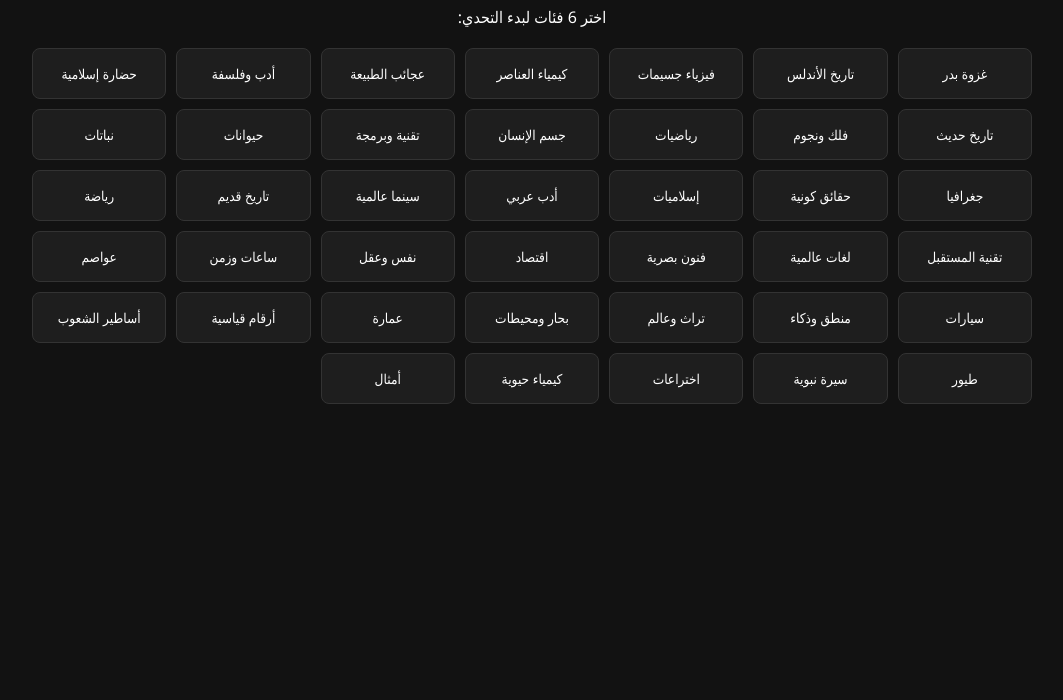
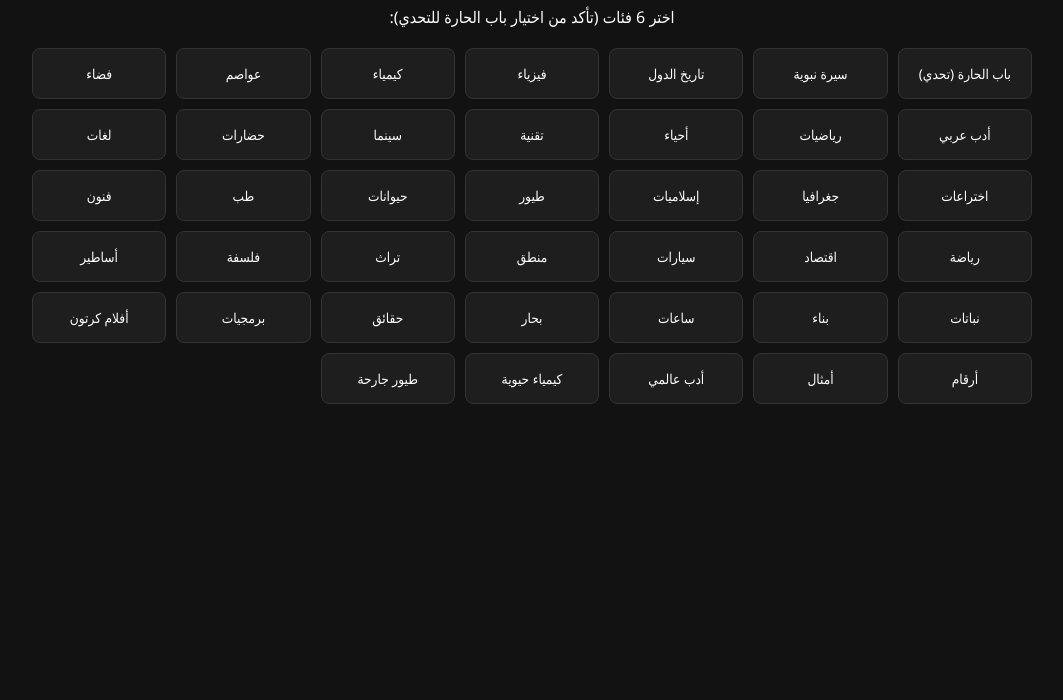
Before and after one commit to izuldeen2003/seen, a plain HTML site: page index.html in a window 1280 px wide. Shown: the part 100-800 px from the top of the page, without its empty margins (108-1171 px from the left). Drawn offline with Linux system fonts and the light colour scheme.

Commit message:
Update index.html

```diff
--- a/index.html
+++ b/index.html
@@ -3,7 +3,7 @@
 <head>
     <meta charset="UTF-8">
     <meta name="viewport" content="width=device-width, initial-scale=1.0, maximum-scale=1.0, user-scalable=no">
-    <title>تحدي الـ 40 - حزمة الأسئلة الاحترافية</title>
+    <title>تحدي الـ 40 - نسخة باب الحارة والأسئلة الصعبة</title>
     <style>
         :root { --accent: #ffae00; --dark-bg: #121212; --card-bg: #1e1e1e; --text: #ffffff; }
         * { box-sizing: border-box; font-family: 'Segoe UI', Tahoma, sans-serif; -webkit-tap-highlight-color: transparent; }
@@ -31,10 +31,10 @@
 <body>
 
 <div id="setup" class="setup-screen">
-    <h1 style="color:var(--accent)">🏆 تحدي الـ 40 - حزمة الأسئلة الاحترافية</h1>
-    <p>اختر 6 فئات لبدء التحدي:</p>
+    <h1 style="color:var(--accent)">🏆 تحدي الـ 40 - نسخة باب الحارة</h1>
+    <p>اختر 6 فئات (تأكد من اختيار باب الحارة للتحدي):</p>
     <div id="cats" class="cat-grid"></div>
-    <button id="start" class="btn-main" style="display:none" onclick="initGame()">ابدأ التحدي</button>
+    <button id="start" class="btn-main" style="display:none" onclick="initGame()">ابدأ المواجهة</button>
 </div>
 
 <div id="game" style="display:none">
@@ -60,46 +60,50 @@
 
 <script>
 const data = {
-    "غزوة بدر": {200:["من الذي استشار النبي ﷺ في بدر وقال: 'يا رسول الله، إن جئت من مكة تطلب القوم فوالله ما سلكت بك السبل..'؟","سعد بن معاذ"], 400:["من هو الصحابي الذي قطع يد أبي جهل في المعركة؟","معاذ بن عمرو بن الجموح"], 600:["من هو المشرك الذي حمل راية قريش في معركة بدر؟","طلحة بن أبي طلحة العبدري"]},
-    "تاريخ الأندلس": {200:["من هو مؤسس الدولة الأموية في الأندلس؟","عبد الرحمن الداخل (صقر قريش)"], 400:["ما هو الاسم الذي أطلقه العرب على مضيق جبل طارق قبل الفتح؟","الزقاق"], 600:["من هو القائد المغربي الذي انتصر في معركة الزلاقة؟","يوسف بن تاشفين"]},
-    "فيزياء جسيمات": {200:["ما هو الجسيم الأولي الذي يعتقد أنه يمنح المادة كتلتها؟","بوزون هيغز"], 400:["ما هما النوعان الأساسيان من الكواركات الموجودة في البروتون؟","كوارك علوي (Up) وكوارك سفلي (Down)"], 600:["ما هو اسم الجهاز العملاق الموجود في سويسرا لتسريع الجسيمات؟","مصادم الهادرونات الكبير (LHC)"]},
-    "كيمياء العناصر": {200:["ما هو العنصر الكيميائي الذي يرمز له بـ (K)؟","البوتاسيوم"], 400:["ما هو المعدن الوحيد الذي لا ينجذب للمغناطيس؟","الذهب (أو النحاس/الألمنيوم)"], 600:["ما هو الغاز النبيل الذي يستخدم في تعبئة مناطيد الأرصاد الجوية بدلاً من الهيدروجين؟","الهيليوم"]},
-    "عجائب الطبيعة": {200:["ما هو أعلى جبل في أفريقيا؟","جبل كليمنجارو"], 400:["ما هو أكبر حيد مرجاني في العالم؟","الحيد المرجاني العظيم (أستراليا)"], 600:["ما هي أعمق بحيرة مياه عذبة في العالم؟","بحيرة بايكال (روسيا)"]},
-    "أدب وفلسفة": {200:["من هو صاحب كتاب 'حي بن يقظان'؟","ابن طفيل"], 400:["من هو الفيلسوف الذي لقب بـ 'المعلم الثاني'؟","الفارابي"], 600:["ما هي الرواية التي تعتبر الأطول في التاريخ من حيث عدد الكلمات؟","البحث عن الزمن المفقود (مارسيل بروست)"]},
-    "حضارة إسلامية": {200:["من هو مؤسس علم الجبر؟","الخوارزمي"], 400:["ما هو اسم المستشفى الذي بناه الوليد بن عبد الملك بدمشق؟","البيمارستان"], 600:["من هو العالم المسلم الذي اكتشف الدورة الدموية الصغرى؟","ابن النفيس"]},
-    "تاريخ حديث": {200:["في أي عام سقط جدار برلين؟","1989 م"], 400:["من هو القائد الذي وحد ألمانيا في القرن التاسع عشر؟","أوتو فون بسمارك"], 600:["ما هو الاسم القديم لدولة تايلاند؟","سيام"]},
-    "فلك ونجوم": {200:["ما هو النجم الأقرب للأرض بعد الشمس؟","رجل القنطور (Alpha Centauri)"], 400:["ما هو الاسم العلمي لظاهرة القطبين الملونة؟","الأورورا (الشفق القطبي)"], 600:["ما هو 'سديم السرطان' وبقايا أي حدث فلكي هو؟","بقايا مستعر أعظم (Supernova)"]},
-    "رياضيات": {200:["ما هو العدد الذي يسبق المليار مباشرة؟","999 مليوناً و999 ألفاً و999"], 400:["ما هو الرقم الذي يمثل 'النسبة الذهبية' تقريباً؟","1.618"], 600:["من هو العالم الذي وضع أسس الهندسة اللاإقليدية؟","نيكولاي لوباتشيفسكي"]},
-    "جسم الإنسان": {200:["أين توجد أصغر عضلة في جسم الإنسان؟","في الأذن (عضلة الركاب)"], 400:["ما هو العضو الوحيد الذي لا يصله الدم مباشرة ويأخذ الأكسجين من الهواء؟","قرنية العين"], 600:["كم عدد لترات الدم في جسم الإنسان البالغ تقريباً؟","5 إلى 6 لترات"]},
-    "تقنية وبرمجة": {200:["ما هي لغة البرمجة الأكثر استخداماً في تطوير الويب (جانب العميل)؟","جافا سكريبت"], 400:["من هو مخترع نظام التشغيل لينكس؟","لينوس تورفالدس"], 600:["ماذا يرمز اختصار DNS في عالم الشبكات؟","نظام أسماء النطاقات (Domain Name System)"]},
-    "حيوانات": {200:["ما هو الحيوان الذي يمتلك أكبر عين في العالم؟","الحبار العملاق"], 400:["كم عدد قلوب الأخطبوط؟","3 قلوب"], 600:["ما هو الحيوان الذي لا يستطيع القفز نهائياً؟","الفيل"]},
-    "نباتات": {200:["ما هي أطول الأشجار في العالم؟","أشجار السكويا (الخشب الأحمر)"], 400:["ما هو النبات الذي يستخرج منه صبغ 'النيلة'؟","نبات الإنديغو"], 600:["ما هو اسم الجزء في النبات المسؤول عن نقل الماء من الجذور؟","الخشب (Xylem)"]},
-    "جغرافيا": {200:["ما هي أصغر قارة في العالم؟","أستراليا"], 400:["دولة 'بنين' الحالية كانت تسمى سابقاً بـ..؟","داهومي"], 600:["ما هي الدولة التي يمر بها كل من خط الاستواء ومدار الجدي؟","البرازيل"]},
-    "حقائق كونية": {200:["ما هو أبرد مكان في الكون تم رصده؟","سديم بوميرانج"], 400:["كم يستغرق الضوء ليقطع المسافة من القمر للأرض؟","ثانية واحدة وثلث (1.3 ثانية)"], 600:["ما هي المادة التي تشكل حوالي 27% من الكون ولا تُرى؟","المادة المظلمة"]},
-    "إسلاميات": {200:["ما هي السورة التي تسمى 'قلب القرآن'؟","سورة يس"], 400:["كم عدد الأنبياء الذين ذكروا في القرآن الكريم؟","25 نبياً"], 600:["من هو الصحابي الذي أشار بحفر الخندق في غزوة الأحزاب؟","سلمان الفارسي"]},
-    "أدب عربي": {200:["من هو الشاعر الملقب بـ 'رهين المحبسين'؟","أبو العلاء المعري"], 400:["من هو مؤلف كتاب 'الأغاني'؟","الأصفهاني"], 600:["ما هو اللقب الذي أطلق على الخنساء في الجاهلية؟","تماضر"]},
-    "سينما عالمية": {200:["من هو مخرج سلسلة أفلام 'سيد الخواتم'؟","بيتر جاكسون"], 400:["ما هو أول فيلم رسوم متحركة طويل أنتجته ديزني؟","سـنو وايت والأقزام السبعة"], 600:["من هو الممثل الذي فاز بأكبر عدد من جوائز الأوسكار لأفضل ممثل؟","دانيال دي لويس (3 جوائز)"]},
-    "تاريخ قديم": {200:["من هو الفرعون الذي بنى معبد أبو سمبل؟","رمسيس الثاني"], 400:["ما هي المدينة التي كانت عاصمة الإمبراطورية الآشورية؟","نينوى"], 600:["من هو القائد القرطاجي الذي هزم الرومان في معركة كاناي؟","هانيبال"]},
-    "رياضة": {200:["في أي دولة أقيمت أول نسخة من كأس العالم 1930؟","الأوروغواي"], 400:["ما هو عدد لاعبي فريق كرة الماء؟","7 لاعبين"], 600:["من هو العداء الذي يحمل الرقم القياسي في سباق 100 متر؟","يوسين بولت"]},
-    "تقنية المستقبل": {200:["ماذا يرمز اختصار IoT؟","إنترنت الأشياء"], 400:["ما هي العملة الرقمية التي اخترعها 'فيتاليك بوتيرين'؟","إيثيريوم"], 600:["ما هي تقنية التعديل الجيني التي تستخدم المقصات الجزيئية؟","CRISPR"]},
-    "لغات عالمية": {200:["ما هي اللغة الأكثر تحدثاً في قارة أمريكا الجنوبية؟","الإسبانية (تليها البرتغالية)"], 400:["ما هي اللغة الرسمية في إثيوبيا؟","الأمهرية"], 600:["ما هي عائلة اللغات التي تنتمي إليها اللغة الهنغارية؟","اللغات الأورالية (ليست هندو-أوروبية)"]},
-    "فنون بصرية": {200:["من هو الفنان صاحب لوحة 'الصرخة'؟","إدوارد مونك"], 400:["ما هي المدرسة الفنية التي أسسها بيكاسو؟","التكعيبية"], 600:["ما هو الاسم الحقيقي للفنان 'بانكسي' المجهول الهوية؟","غير معروف (تكهنات تشير إلى روبرت ديل نايا)"]},
-    "اقتصاد": {200:["ما هو المصطلح الذي يطلق على الارتفاع الجنوني للأسعار؟","التضخم المفرط"], 400:["ما هو مؤشر البورصة الأشهر في نيويورك؟","داو جونز"], 600:["من هو صاحب نظرية 'اليد الخفية' في الاقتصاد؟","آدم سميث"]},
-    "نفس وعقل": {200:["ما هي متلازمة 'ستوكهولم'؟","تعاطف الضحية مع الجاني"], 400:["ما هو الجزء المسؤول عن الذاكرة في الدماغ؟","الحصين (Hippocampus)"], 600:["ما هو 'تأثير وهمي' (Placebo Effect)؟","تحسن المريض بسبب اعتقاده بأنه يتلقى علاجاً"]},
-    "ساعات وزمن": {200:["كم عدد الساعات في السنة الكبيسة؟","8784 ساعة"], 400:["من هو مخترع الساعة البندولية؟","كريستيان هوغنز"], 600:["ما هو خط الزوال الذي يقسم العالم إلى شرق وغرب؟","خط غرينتش"]},
-    "عواصم": {200:["ما هي عاصمة ألبانيا؟","تيرانا"], 400:["ما هي عاصمة منغوليا؟","أولان باتور"], 600:["ما هي عاصمة السنغال؟","داكار"]},
-    "سيارات": {200:["ما هي الشركة المصنعة لسيارة 'موستانج'؟","فورد"], 400:["ما هو معنى كلمة 'تويوتا' باليابانية؟","حقل الأرز الوفير"], 600:["ما هو اسم أول محرك احتراق داخلي ناجح في التاريخ؟","محرك أوتو"]},
-    "منطق وذكاء": {200:["ما هو الشيء الذي يمتلك مدناً بلا بيوت وجبالاً بلا أشجار؟","الخريطة"], 400:["ما هو الشيء الذي يدخل مبللاً ويخرج جافاً؟","الخبز (في الفرن)"], 600:["ما هو الشيء الذي لا يبرد مهما وضعته في الثلاجة؟","الفلفل الحار"]},
-    "تراث وعالم": {200:["ما هي رقصة 'الفلامنكو' ومن أي بلد؟","إسبانيا"], 400:["ما هو الزي التقليدي للمرأة في فيتنام؟","آو داي"], 600:["ما هي الأداة التي تستخدم في اليابان لتناول الطعام؟","هاشي (عيدان الأكل)"]},
-    "بحار ومحيطات": {200:["ما هو أملح بحر في العالم؟","البحر الميت"], 400:["ما هو المضيق الذي يفصل بين بريطانيا وفرنسا؟","مضيق دوفر"], 600:["ما هو اسم القارة المفقودة الأسطورية تحت المحيط الأطلسي؟","أطلانطس"]},
-    "عمارة": {200:["من هو المصمم المعماري لبرج خليفة؟","أدريان سميث"], 400:["ما هو الطراز المعماري الذي اشتهرت به الدولة العثمانية في المساجد؟","الطراز السلوجوقي/البيزنطي المتطور"], 600:["أين يقع مبنى 'الأوبرا' الشهير الذي يشبه الأشرعة؟","سيدني"]},
-    "أرقام قياسية": {200:["ما هي الدولة التي تمتلك أطول خط ساحلي في العالم؟","كندا"], 400:["ما هي أكبر جزيرة في العالم (ليست قارة)؟","غرينلاند"], 600:["ما هي الدولة الأكثر سكاناً في العالم حالياً (2024+)؟","الهند"]},
-    "أساطير الشعوب": {200:["من هو إله الرعد في الأساطير النوردية؟","ثور (Thor)"], 400:["ما هو مخلوق 'المينوتور' الأسطوري؟","جسم إنسان ورأس ثور"], 600:["ما هي حديقة 'هسبيريديس' في الأساطير اليونانية؟","حديقة التفاح الذهبي"]},
-    "طيور": {200:["ما هو الطائر الذي يستطيع الطيران للخلف؟","الطنان"], 400:["ما هو الطائر الذي يمتلك أطول جناحين؟","القطرس الجوال"], 600:["ما هو الطائر الذي لا يمتلك أجنحة (أجنحته ضامرة جداً)؟","الكيوي"]},
-    "سيرة نبوية": {200:["من هي حاضنة النبي ﷺ؟","أم أيمن (بركة الحبشية)"], 400:["ما هو اسم سيف النبي ﷺ المشهور؟","ذو الفقار"], 600:["كم عدد الغزوات التي قادها النبي ﷺ بنفسه؟","27 غزوة"]},
-    "اختراعات": {200:["من اخترع الديناميت؟","ألفرد نوبل"], 400:["من اخترع الراديو؟","غولييلمو ماركوني"], 600:["من اخترع الطباعة بالحروف المتحركة؟","يوهان غوتنبرغ"]},
-    "كيمياء حيوية": {200:["ما هو الحمض النووي المسؤول عن الوراثة؟","DNA"], 400:["ما هو الهرمون الملقب بهرمون السعادة؟","السيروتونين"], 600:["ما هي المادة التي تسبب تجلط الدم عند الجروح؟","الفايبرين (أو الصفائح الدموية)"]},
-    "أمثال": {200:["أكمل المثل: 'الطيور على أشكالها...'؟","تقع"], 400:["ماذا يضرب المثل بـ 'عنقاء مغرب'؟","المستحيلات"], 600:["من هو الشخص الذي يضرب به المثل في الكرم عند العرب؟","حاتم الطائي"]}
+    "باب الحارة (تحدي)": {
+        200: ["ما هو الاسم الكامل لشخصية 'الإدشري' وما هو الذنب الذي ظل يطارده؟", "سطيف، قتله للحارس (أبو سمعو) وسرقة الذهب"],
+        400: ["في أي جزء ظهرت شخصية 'مأمون بيك' (الجاسوس) ومن هو الممثل الذي جسدها؟", "الجزء الرابع، الممثل فايز قزق"],
+        600: ["ما صلة القرابة الحقيقية بين 'النمس' و 'الواوي' وكيف انتهت قصتهما؟", "توأم، قتله معتز (أو قتل النمس لأخيه الواوي في الجزء السادس)"]
+    },
+    "سيرة نبوية": {200:["ما اسم الناقة التي هاجر عليها النبي ﷺ؟","القصواء"], 400:["من هو الصحابي الذي نزل فيه صدر سورة عبس؟","عبد الله بن أم مكتوم"], 600:["كم عدد الأجنحة التي رآها النبي ﷺ لجبريل عليه السلام؟","600 جناح"]},
+    "تاريخ الدول": {200:["من هو المؤسس الحقيقي للدولة العباسية؟","أبو جعفر المنصور"], 400:["من هو القائد المسلم الذي بنى مدينة القيروان؟","عقبة بن نافع"], 600:["ما هو الاسم القديم لمدينة إسطنبول قبل الفتح الإسلامي؟","القسطنطينية (بيزنطة)"]},
+    "فيزياء": {200:["ما هي وحدة قياس القوة؟","النيوتن"], 400:["ما هو اللون الذي ينتج عن دمج جميع ألوان الطيف؟","الأبيض"], 600:["ما هو اسم القوة التي تربط الكواركات ببعضها داخل البروتون؟","القوة النووية القوية (الغلوونات)"]},
+    "كيمياء": {200:["ما هو الغاز المسبب لظاهرة الاحتباس الحراري بشكل رئيسي؟","ثاني أكسيد الكربون"], 400:["ما هو العنصر الكيميائي الذي يمثل 78% من هواء الأرض؟","النيتروجين"], 600:["ما هو الاسم الكيميائي لملح الطعام؟","كلوريد الصوديوم"]},
+    "عواصم": {200:["عاصمة سويسرا؟","بيرن"], 400:["عاصمة إستونيا؟","تالين"], 600:["عاصمة نيجيريا؟","أبوجا"]},
+    "فضاء": {200:["كوكب يلقب بالكوكب الأحمر؟","المريخ"], 400:["ما هي أكبر مجرة قريبة من مجرتنا؟","أندروميدا"], 600:["ما هو اسم التلسكوب الفضائي الذي أطلق عام 2021؟","جيمس ويب"]},
+    "أدب عربي": {200:["من هو صاحب كتاب 'البخلاء'؟","الجاحظ"], 400:["من هو الشاعر الذي لقب بـ 'مالك القوافي'؟","المتنبي"], 600:["ما هو الاسم الحقيقي للشاعر 'أدونيس'؟","علي أحمد سعيد إسبر"]},
+    "رياضيات": {200:["ما هو العدد الذي ليس له معكوس ضربي؟","الصفر"], 400:["كم يساوي الرقم الروماني 'L'؟","50"], 600:["ما هو أول عدد مثالي (يساوي مجموع قواسمه عدا نفسه)؟","6"]},
+    "أحياء": {200:["ما هو أكبر عضو في جسم الإنسان؟","الجلد"], 400:["ما هي فصيلة الدم التي تسمى 'المستقبل العام'؟","AB+"], 600:["ما هو الهرمون الملقب بهرمون 'الكر والفر'؟","الأدرينالين"]},
+    "تقنية": {200:["ماذا تعني اختصار 'URL'؟","محدد موقع الموارد الموحد"], 400:["من هو مؤسس لغة بايثون؟","غيدو فان روسم"], 600:["ما هو اسم أول متصفح ويب في التاريخ؟","WorldWideWeb (Nexus)"]},
+    "سينما": {200:["من هو مخرج فيلم 'الرسالة'؟","مصطفى العقاد"], 400:["ما هو الفيلم الذي فاز بأكبر عدد من جوائز الأوسكار (11 جائزة)؟","تايتانيك (أو بن هور أو سيد الخواتم)"], 600:["من هو الممثل صاحب أكبر عدد من أدوار 'جيمس بوند'؟","روجر مور (7 أفلام)"]},
+    "حضارات": {200:["من بنى حدائق بابل المعلقة؟","نبوزنصر الثاني"], 400:["أين قامت حضارة 'الأنكا'؟","البيرو (جبال الأنديز)"], 600:["ما هو اسم الكتاب المقدس عند الفرس القدامى؟","الأفستا"]},
+    "لغات": {200:["ما هي اللغة الرسمية في البرازيل؟","البرتغالية"], 400:["ما هي اللغة التي تكتب بحروف الـ 'كانجي'؟","اليابانية"], 600:["ما هي عائلة اللغات التي تنتمي إليها الفارسية والكردية؟","الهندو-أوروبية"]},
+    "اختراعات": {200:["من اخترع المصباح الكهربائي؟","توماس إديسون"], 400:["من اخترع المحرك النفاث؟","فرانك ويتل"], 600:["من اخترع آلة التصوير الضوئي (الفوتوغراف)؟","لويس داغير"]},
+    "جغرافيا": {200:["ما هو أصغر محيط في العالم؟","المحيط المتجمد الشمالي"], 400:["ما هو أعلى شلال في العالم؟","شلالات أنجيل (فنزويلا)"], 600:["ما هي الدولة التي تمتلك أكبر عدد من المناطق الزمنية؟","فرنسا (بسبب أراضيها وراء البحار)"]},
+    "إسلاميات": {200:["ما هي السورة التي بدأت بدون بسملة؟","التوبة"], 400:["من هو أول مؤذن في الإسلام؟","بلال بن رباح"], 600:["كم عدد السجدات في القرآن الكريم؟","15 سجدة"]},
+    "طيور": {200:["طائر لا يطير ويعيش في نيوزيلندا؟","الكيوي"], 400:["ما هو أسرع كائن حي في العالم؟","الصقر الجوال"], 600:["ما هو الطائر الذي ينام وهو يطير؟","السمامة (Swift)"]},
+    "حيوانات": {200:["ما هو الحيوان الذي قلبه في رأسه؟","الجمبري (الروبيان)"], 400:["كم عدد أرجل العنكبوت؟","8 أرجل"], 600:["ما هو الحيوان الذي لا يصدر أي صوت؟","الزرافة"]},
+    "طب": {200:["ما هو الفيتامين الذي يسمى فيتامين الشمس؟","D"], 400:["أين توجد الغدة الدرقية؟","في الرقبة"], 600:["ما هو المرض الذي يسمى 'الداء السكري'؟","ارتفاع سكر الدم"]},
+    "فنون": {200:["من رسم لوحة 'العشاء الأخير'؟","ليوناردو دافنشي"], 400:["ما هي المدرسة الفنية التي اشتهر بها 'سلفادور دالي'؟","السريالية"], 600:["ما هي الآلة الموسيقية التي تسمى 'هارب'؟","القيثارة"]},
+    "رياضة": {200:["من هو الهداف التاريخي للمنتخبات؟","كريستيانو رونالدو"], 400:["كم عدد لاعبي فريق كرة الطائرة؟","6 لاعبين"], 600:["في أي مدينة أقيمت أول نسخة للألعاب الأولمبية الشتوية؟","شاموني (فرنسا)"]},
+    "اقتصاد": {200:["ما هي العملة الرسمية في المكسيك؟","البيزو"], 400:["ما هو المصطلح الذي يعني 'السيولة النقديّة'؟","كاش"], 600:["من هو مؤسس شركة مايكروسوفت؟","بيل جيتس"]},
+    "سيارات": {200:["ما هي جنسية شركة 'هيونداي'؟","كورية جنوبية"], 400:["ما هو شعار شركة 'لامبورغيني'؟","الثور"], 600:["ما هي أول سيارة وصلت لسرعة 400 كم/ساعة؟","بوجاتي فيرون"]},
+    "منطق": {200:["كلما أخذت منه كبر؟","الحفرة"], 400:["يمشي بلا أرجل ويبكي بلا عينين؟","السحاب"], 600:["أخت خالك وليست خالتك؟","أمك"]},
+    "تراث": {200:["ما هي الرقصة الشعبية في فلسطين؟","الدبكة"], 400:["ما اسم الزي الياباني التقليدي؟","الكيمونو"], 600:["ما هو أقدم مهرجان سينمائي في العالم؟","مهرجان فينيسيا"]},
+    "فلسفة": {200:["من قال 'أنا أفكر إذن أنا موجود'؟","رينيه ديكارت"], 400:["من هو صاحب نظرية 'العقد الاجتماعي'؟","جان جاك روسو"], 600:["ما هي 'المثالية' في الفلسفة؟","اعتبار العقل أو الروح أساس الواقع"]},
+    "أساطير": {200:["من هو إله الرعد عند اليونان؟","زيوس"], 400:["ما هو وحش 'لوخ نيس'؟","وحش أسطوري يسكن بحيرة في اسكتلندا"], 600:["من هي 'ميدوسا'؟","امرأة أسطورية شعرها من الأفاعي"]},
+    "نباتات": {200:["أين توجد الغابات المطيرة 'الأمازون'؟","البرازيل"], 400:["ما هو النبات الذي يسمى 'الذهب الأخضر'؟","الفستق (أو الأفوكادو)"], 600:["ما هو أقدم كائن حي على الأرض؟","شجرة الصنوبر المعمرة"]},
+    "بناء": {200:["أين يقع برج إيفل؟","باريس"], 400:["من صمم تمثال الحرية؟","فريدريك بارتولدي"], 600:["ما هو أطول جسر معلق في العالم؟","جسر تشاناكالي (تركيا)"]},
+    "ساعات": {200:["كم دقيقة في اليوم؟","1440"], 400:["ما هي ساعة 'بيج بن'؟","ساعة لندن الشهيرة"], 600:["ما هي الساعة الذرية؟","ساعة تعتمد على اهتزاز الذرات بدقة متناهية"]},
+    "بحار": {200:["ما هو البحر الذي يسمى 'بحر القلزم' قديماً؟","البحر الأحمر"], 400:["ما هو أعمق خندق في المحيطات؟","خندق ماريانا"], 600:["ما هو البحر الذي لا يغرق فيه أحد؟","البحر الميت"]},
+    "حقائق": {200:["ما هو لون لسان الزرافة؟","أزرق داكن (أرجواني)"], 400:["كم عدد أسنان البعوضة؟","47 سنة"], 600:["ما هو العضو الذي ينمو طوال حياة الإنسان؟","الأذن والأنف"]},
+    "برمجيات": {200:["ما هي لغة البرمجة 'جافا'؟","لغة كائنية التوجه"], 400:["ما هو نظام التشغيل 'أندرويد'؟","نظام مبني على نواة لينكس"], 600:["ماذا يعني اختصار 'API'؟","واجهة برمجة التطبيقات"]},
+    "أفلام كرتون": {200:["من هو صديق 'سبونج بوب' الصدوق؟","بسيط"], 400:["ما اسم القرية التي يسكنها السنافر؟","قرية السنافر"], 600:["من هو مخترع شخصية 'ميكي ماوس'؟","والت ديزني"]},
+    "أرقام": {200:["مربع الرقم 9؟","81"], 400:["كم عدد الثواني في الساعة؟","3600"], 600:["ما هو الرقم الذي يسمى 'العدد الذهبي'؟","1.618"]},
+    "أمثال": {200:["من شب على شيء...؟","شاب عليه"], 400:["البعيد عن العين...؟","بعيد عن القلب"], 600:["ما معنى 'رجع بخفي حنين'؟","عاد بالخيبة"]},
+    "أدب عالمي": {200:["من كتب 'روميو وجولييت'؟","شكسبير"], 400:["من كتب 'البؤساء'؟","فيكتور هوغو"], 600:["من هو صاحب رواية 'مئة عام من العزلة'؟","غابرييل غارسيا ماركيز"]},
+    "كيمياء حيوية": {200:["ما هو سكر الفاكهة؟","الفركتوز"], 400:["ما هي المادة التي تعطي العضلات طاقتها؟","ATP"], 600:["ما هو الإنزيم الذي يهضم البروتين في المعدة؟","البيبسين"]},
+    "طيور جارحة": {200:["ما هو ملك الطيور؟","النسر"], 400:["ما هو الطائر الذي يرى في الليل؟","البومة"], 600:["ما هو اسم صغير الصقر؟","فرخ (أو قرناس في مراحل معينة)"]}
 };
 
 let selected = [], sc = [0, 0], trn = 1, curV = 0, clock, timeElapsed = 0;
```
